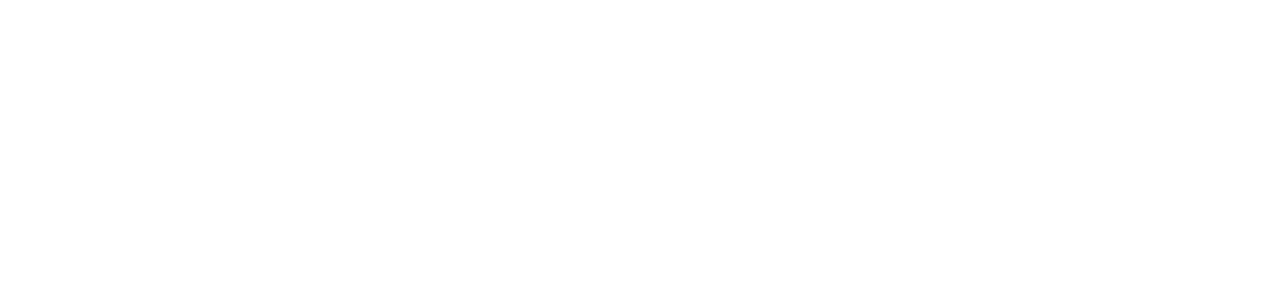
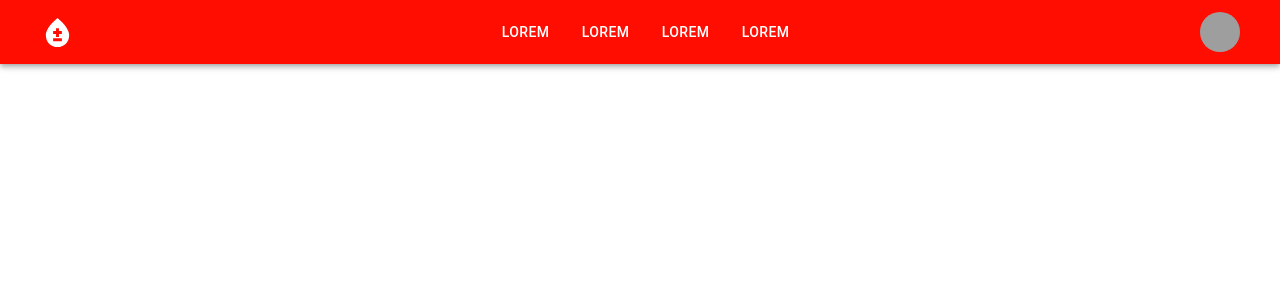
Before and after one commit to sakshyambanjade/GIVE-ME-BLOOD, a React (Create React App) app in the folder client/client/: page / in a window 1280 px wide. Before the commit this address had no page. Shown: the top 300 px of the page. Built offline with nearby package versions, Linux system fonts and the light colour scheme; grey boxes are pictures that could not be loaded.

Commit message:
added navbar

```diff
--- a/client/client/package.json
+++ b/client/client/package.json
@@ -41,5 +41,8 @@
       "last 1 firefox version",
       "last 1 safari version"
     ]
+  },
+  "devDependencies": {
+    "@babel/plugin-proposal-private-property-in-object": "^7.21.11"
   }
 }
--- a/client/client/src/App.js
+++ b/client/client/src/App.js
@@ -1,6 +1,7 @@
-import { BrowserRouter, Routes, Route } from "react-router-dom";
+import { Routes, Route } from "react-router-dom";
 import SignInSide from '../src/Pages/Login.tsx'
 import SignIn from '../src/Pages/Register.tsx'
+import Home from './Pages/Home.tsx'
 
 function App() {
   return (
@@ -8,7 +9,7 @@
  <Routes>
     <Route path="/login" element={<SignInSide/>}/>
     <Route path="/signup" element={<SignIn/>}/>
-
+    <Route path="/" element={<Home/>}/>
  </Routes>
    </>
   );
--- /dev/null
+++ b/client/client/src/Components/Navbar.js
@@ -0,0 +1,163 @@
+import * as React from 'react';
+import AppBar from '@mui/material/AppBar';
+import Box from '@mui/material/Box';
+import Toolbar from '@mui/material/Toolbar';
+import IconButton from '@mui/material/IconButton';
+import Typography from '@mui/material/Typography';
+import Menu from '@mui/material/Menu';
+import MenuIcon from '@mui/icons-material/Menu';
+import Container from '@mui/material/Container';
+import Avatar from '@mui/material/Avatar';
+import Button from '@mui/material/Button';
+import Tooltip from '@mui/material/Tooltip';
+import MenuItem from '@mui/material/MenuItem';
+import BloodtypeIcon from '@mui/icons-material/Bloodtype';
+
+const pages = ['lorem', 'lorem', 'lorem','lorem'];
+const settings = ['Profile', 'Account', 'Dashboard', 'Logout'];
+
+function ResponsiveAppBar() {
+  const [anchorElNav, setAnchorElNav] = React.useState(null);
+  const [anchorElUser, setAnchorElUser] = React.useState(null);
+
+  const handleOpenNavMenu = (event) => {
+    setAnchorElNav(event.currentTarget);
+  };
+  const handleOpenUserMenu = (event) => {
+    setAnchorElUser(event.currentTarget);
+  };
+
+  const handleCloseNavMenu = () => {
+    setAnchorElNav(null);
+  };
+
+  const handleCloseUserMenu = () => {
+    setAnchorElUser(null);
+  };
+
+  return (
+    <AppBar position="static" sx={{ backgroundColor: '#FF0D01' }}>
+      <Container maxWidth="xl" sx={{ px: 2 }}> {/* Reduce padding on the Container */}
+        <Toolbar disableGutters sx={{ px: 2 }}> {/* Reduce padding on the Toolbar */}
+          <Typography
+            variant="h6"
+            noWrap
+            component="a"
+            href=""
+            sx={{
+              mr: 2,
+              display: { xs: 'none', md: 'flex' },
+              fontFamily: 'monospace',
+              fontWeight: 700,
+              letterSpacing: '.3rem',
+              color: 'white',
+              textDecoration: 'none',
+            }}
+          >
+            <BloodtypeIcon fontSize="large"/>
+
+          </Typography>
+
+          <Box sx={{ flexGrow: 1, display: { xs: 'flex', md: 'none' } }}>
+            <IconButton
+              size="large"
+              aria-label="account of current user"
+              aria-controls="menu-appbar"
+              aria-haspopup="true"
+              onClick={handleOpenNavMenu}
+              sx={{ color: 'white' }}
+            >
+              <MenuIcon />
+            </IconButton>
+            <Menu
+              id="menu-appbar"
+              anchorEl={anchorElNav}
+              anchorOrigin={{
+                vertical: 'bottom',
+                horizontal: 'left',
+              }}
+              keepMounted
+              transformOrigin={{
+                vertical: 'top',
+                horizontal: 'left',
+              }}
+              open={Boolean(anchorElNav)}
+              onClose={handleCloseNavMenu}
+              sx={{
+                display: { xs: 'block', md: 'none' },
+              }}
+            >
+              {pages.map((page) => (
+                <MenuItem key={page} onClick={handleCloseNavMenu}>
+                  <Typography textAlign="center">{page}</Typography>
+                </MenuItem>
+              ))}
+            </Menu>
+          </Box>
+
+          <Typography
+            variant="h5"
+            noWrap
+            component="a"
+            href="#app-bar-with-responsive-menu"
+            sx={{
+              mr: 2,
+              display: { xs: 'flex', md: 'none' },
+              flexGrow: 1,
+              fontFamily: 'monospace',
+              fontWeight: 700,
+              letterSpacing: '.3rem',
+              color: 'white',
+              textDecoration: 'none',
+            }}
+          >
+          <BloodtypeIcon fontSize="large"/>
+          </Typography>
+          <Box sx={{ flexGrow: 1, display: { xs: 'none', md: 'flex' }, justifyContent: 'center' }}> {/* Center the buttons */}
+            {pages.map((page) => (
+              <Button
+                key={page}
+                onClick={handleCloseNavMenu}
+                sx={{ my: 1, color: 'white', display: 'block', mx: 1 }} // Adjust margins
+              >
+                {page}
+              </Button>
+            ))}
+          </Box>
+
+          <Box sx={{ flexGrow: 0 }}>
+            <Tooltip title="Open settings">
+              <IconButton onClick={handleOpenUserMenu} sx={{ p: 0 }}>
+                <Avatar alt="Remy Sharp" src="/static/images/avatar/2.jpg" />
+              </IconButton>
+            </Tooltip>
+            <Menu
+              sx={{ mt: '45px' }}
+              id="menu-appbar"
+              anchorEl={anchorElUser}
+              anchorOrigin={{
+                vertical: 'top',
+                horizontal: 'right',
+              }}
+              keepMounted
+              transformOrigin={{
+                vertical: 'top',
+                horizontal: 'right',
+              }}
+              open={Boolean(anchorElUser)}
+              onClose={handleCloseUserMenu}
+            >
+              {settings.map((setting) => (
+                <MenuItem key={setting} onClick={handleCloseUserMenu}>
+                  <Typography textAlign="center">{setting}</Typography>
+                </MenuItem>
+              ))}
+            </Menu>
+          </Box>
+        </Toolbar>
+      </Container>
+    </AppBar>
+  );
+}
+
+export default ResponsiveAppBar;
--- /dev/null
+++ b/client/client/src/Pages/Home.tsx
@@ -0,0 +1,9 @@
+import React from 'react';
+import Navbar from '../Components/Navbar'
+function Home() {
+  return (
+    <Navbar/>
+  )
+}
+
+export default Home;
```
Also changed, not shown: 2 other files (tests, documents, lock files or other folders).
